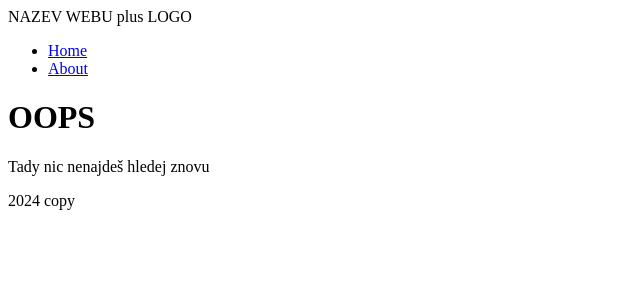
After one commit to bronekd/Django_4hodina, a Django app: template library/core/templates/404.html in a window 1280 px wide. The commit adds this page. Shown: the top 300 px of the page, without its empty margins (0-640 px from the left). Run offline with Django 5.2, Linux system fonts and the light colour scheme; the template is opened without the code that fills it, so the values that code supplies are empty.

Commit message:
hotovo core funkční stránka

```diff
--- /dev/null
+++ b/library/core/templates/404.html
@@ -0,0 +1,13 @@
+{% extends "master.html" %}
+
+{% block title %}
+  Home
+{% endblock %}
+
+
+{% block content %}
+  <h1>OOPS</h1>
+
+  <p>Tady nic nenajdeš hledej znovu</p>
+
+{% endblock %}
--- a/library/core/templates/footer.html
+++ b/library/core/templates/footer.html
@@ -7,7 +7,7 @@
 <body>
 
 <footer>
-  Tohle je footer a je includovaný
+  2024 copy
 </footer>
 
 </body>
--- a/library/core/templates/main_menu.html
+++ b/library/core/templates/main_menu.html
@@ -2,6 +2,5 @@
     <ul>
         <li><a href="{% url 'home' %}"> Home </a></li>
         <li><a href="{% url 'about' %}"> About </a></li>
-
     </ul>
 </nav>
--- a/library/core/templates/master.html
+++ b/library/core/templates/master.html
@@ -11,6 +11,7 @@
 {% block content %}
 {% endblock %}
 
+{% include 'footer.html' %}
 
 </body>
 </html>
--- a/library/library/settings.py
+++ b/library/library/settings.py
@@ -23,9 +23,11 @@ BASE_DIR = Path(__file__).resolve().parent.parent
 SECRET_KEY = 'django-insecure-h$40n6$-fl99v%*w$^=7qg$u1vp^k5$*sibswkjec$!()6mir3'
 
 # SECURITY WARNING: don't run with debug turned on in production!
-DEBUG = True
+#DEBUG = True
+DEBUG = False
 
-ALLOWED_HOSTS = []
+#ALLOWED_HOSTS = [] # debag true
+ALLOWED_HOSTS = ['*'] # debag False
 
 
 # Application definition
```
